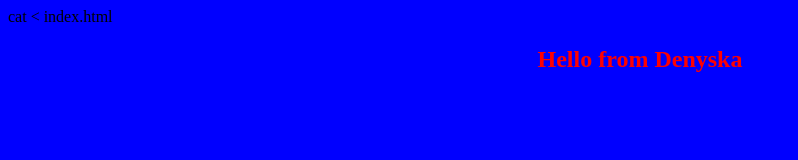
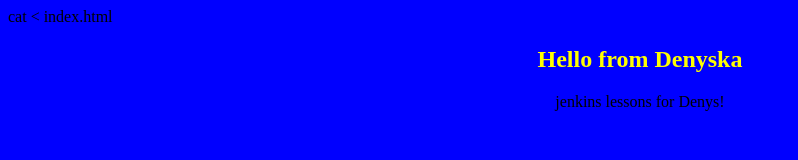
Before and after one commit to DNSBRDG/app-for-jenkins-1, a plain HTML site: page index.html in a window 1280 px wide. Shown: the whole page, without its empty margins (0-798 px from the left). Drawn offline with Linux system fonts and the light colour scheme.

Commit message:
added string

```diff
--- a/index.html
+++ b/index.html
@@ -2,8 +2,8 @@ cat <<EOF > index.html
 <html>
 <body bgcolor=blue>
 <center>
-<h2><font color=red>Hello from Denyska</font></h2>
-
+<h2><font color=yellow>Hello from Denyska</font></h2>
+jenkins lessons for Denys!<br>
 <font color=blue>www.denyska.net<font>
 </center>
 </body>
```
